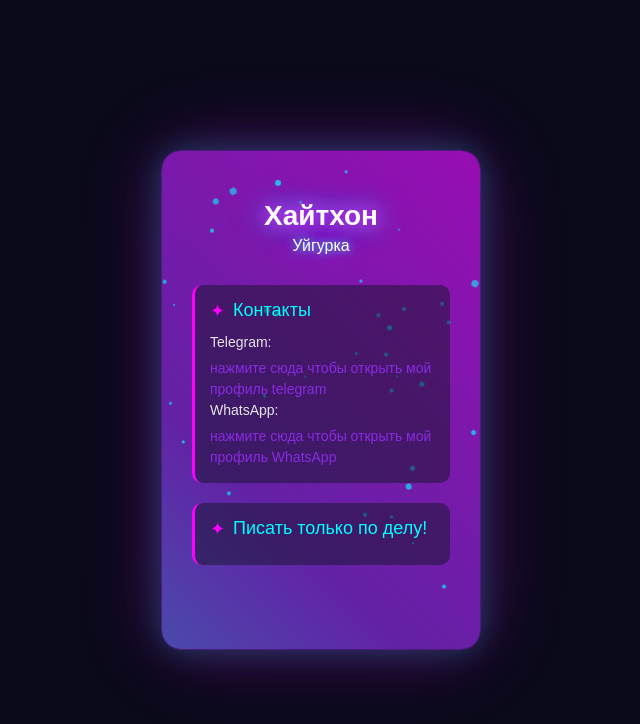
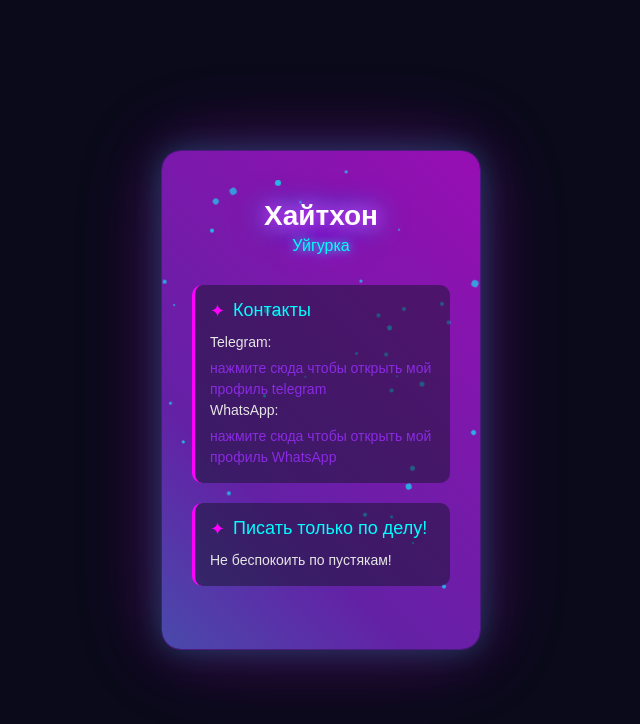
Before and after one commit to Katyusha-owner/Katyusha, a plain HTML site: page index.html in a window 1280 px wide. Shown: the whole page, without its empty margins (319-959 px from the left). Drawn offline with Linux system fonts and the light colour scheme.

Commit message:
index.html

```diff
--- a/index.html
+++ b/index.html
@@ -206,7 +206,7 @@
 
         <div class="neon-text">
             <h1>Хайтхон</h1>
-            <div class="нация">Уйгурка</div>
+            <div class="username">Уйгурка</div>
             <div class="id"></div>
         </div>
 
@@ -220,12 +220,13 @@
 
         <div class="section">
             <div class="section-title">Писать только по делу!</div>
-
+            <div class="section-content">
+                Не беспокоить по пустякам!
             </div>
         </div>
+    </div>
 
     <script>
-
         const particlesContainer = document.getElementById('particles');
         for (let i = 0; i < 50; i++) {
             const particle = document.createElement('div');
@@ -240,7 +241,6 @@
             particlesContainer.appendChild(particle);
         }
 
-
         document.addEventListener('click', function(e) {
             // Эффект клика
             const clickEffect = document.createElement('div');
@@ -253,10 +253,8 @@
                 clickEffect.remove();
             }, 500);
 
-
             const card = document.getElementById('card');
             card.classList.remove('rotate-animation', 'pulse-animation');
-
 
             const animations = ['rotate-animation', 'pulse-animation'];
             const randomAnim = animations[Math.floor(Math.random() * animations.length)];
@@ -265,12 +263,10 @@
                 card.classList.add(randomAnim);
             }, 10);
 
-
             const colors = ['#00ffff', '#8a2be2', '#ff00ff', '#ff1493', '#7fff00'];
             const randomColor = colors[Math.floor(Math.random() * colors.length)];
             card.style.boxShadow = `0 0 30px ${randomColor}44, 0 0 60px ${randomColor}33, 0 0 90px ${randomColor}22`;
         });
-
 
         document.addEventListener('mousemove', function(e) {
             const card = document.getElementById('card');
@@ -279,7 +275,6 @@
             card.style.transform = `rotateY(${xAxis}deg) rotateX(${yAxis}deg)`;
         });
 
-
         document.addEventListener('mouseleave', function() {
             const card = document.getElementById('card');
             card.style.transform = 'rotateY(0deg) rotateX(0deg)';
```
